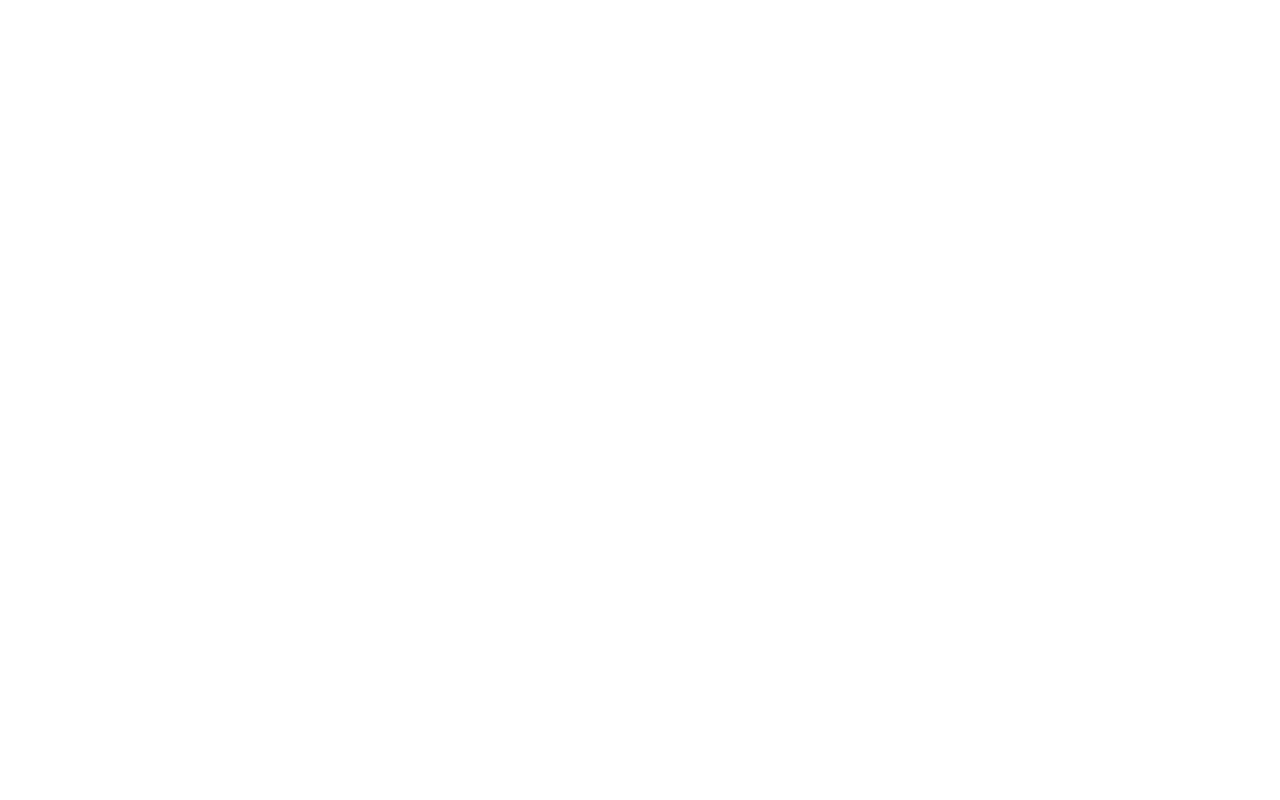
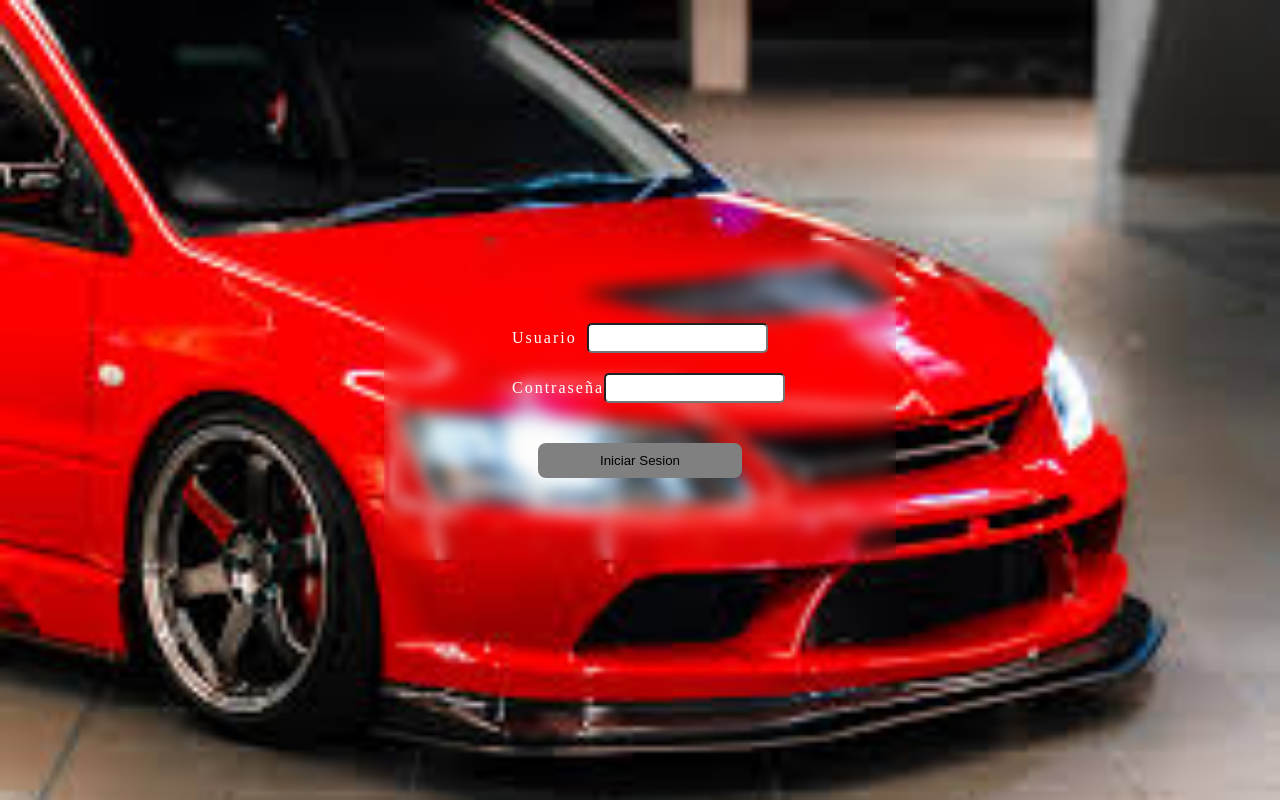
Before and after one commit to MiguelHerreraGK13/RepositorioCMDuno, a plain HTML site: page index.html in a window 1280 px wide. Drawn offline with Linux system fonts and the light colour scheme.

Commit message:
se cambia el archivo para estudiar el patron MVC y creacion de loggin

```diff
--- a/index.html
+++ b/index.html
@@ -1,16 +1,27 @@
 <!DOCTYPE html>
-<html lang="en">
+<html lang="es">
 <head>
     <meta charset="UTF-8">
     <meta name="viewport" content="width=device-width, initial-scale=1.0">
+    <link rel="stylesheet" href="view/public/css/Style.css">
+
     <title>repositorio</title>
 </head>
 <body>
-    <div class="cuadrado1"></div>
-    <div class="cuadrado2"></div>
-    <div class="cuadrado3"></div>
-    <div class="cuadrado4"></div>
 
+    <form  class="formulario" action="">
+        <div>
+            <label for="">Usuario</label>
+            <input type="text">
+        </div>
+        <div>
+            <label for="">Contraseña</label>
+            <input type="text">
+        </div>
+        <button type="button">Iniciar Sesion</button>
+    </form>
 
+    <script src="view/public/Js/script.js"></script>
+    <script src="view/public/Js/validaciones.js"></script>
 </body>
 </html>
--- /dev/null
+++ b/view/public/css/Style.css
@@ -0,0 +1,57 @@
+*{
+    padding: 0;
+    margin: 0;
+    box-sizing: border-box;
+}
+
+body{
+    width: 100%;
+    height: 100vh;
+    background-image: url(../img/evo2.jfif);
+    background-repeat: no-repeat;
+    background-size: cover;
+    display: flex;
+    justify-content: center;
+    align-items: center;
+}
+
+.formulario{
+width: 40%;
+height: 40%;
+display: flex;
+justify-content: center;
+align-items: center;
+flex-direction: column;
+gap: 20px;
+backdrop-filter: blur(8px);
+
+}
+
+.formulario div{
+    display: flex;
+    width: 50%;
+    justify-content: space-between;
+    align-items: center;
+}
+
+.formulario button{
+    width: 40%;
+    margin-top: 20px;
+    background-color: gray;
+    height: 35px;
+    border: none;
+    border-radius: 8px;
+
+}
+
+.formulario div label{
+    color: white;
+    letter-spacing: 2px;
+
+}
+
+.formulario div input{
+    outline: none;
+    height: 30px;
+    border-radius: 5px;
+}
```
Also changed, not shown: controller/controllerUsuario.js (added), introduccionDOM.txt (added), model/modelUsuarios.js (added), view/public/Js/script.js (added), view/public/Js/validaciones.js (added), view/public/img/evo.jfif (added), view/public/img/evo2.jfif (added).
